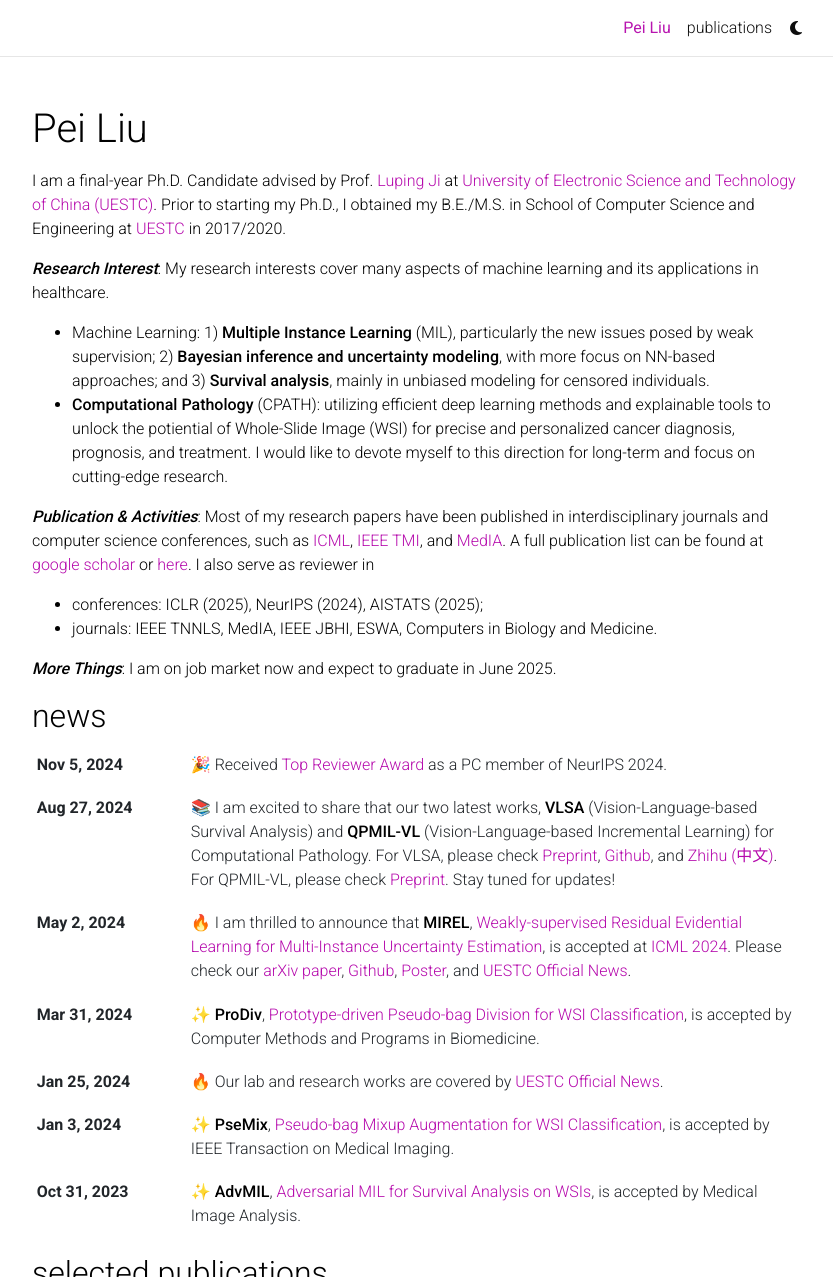
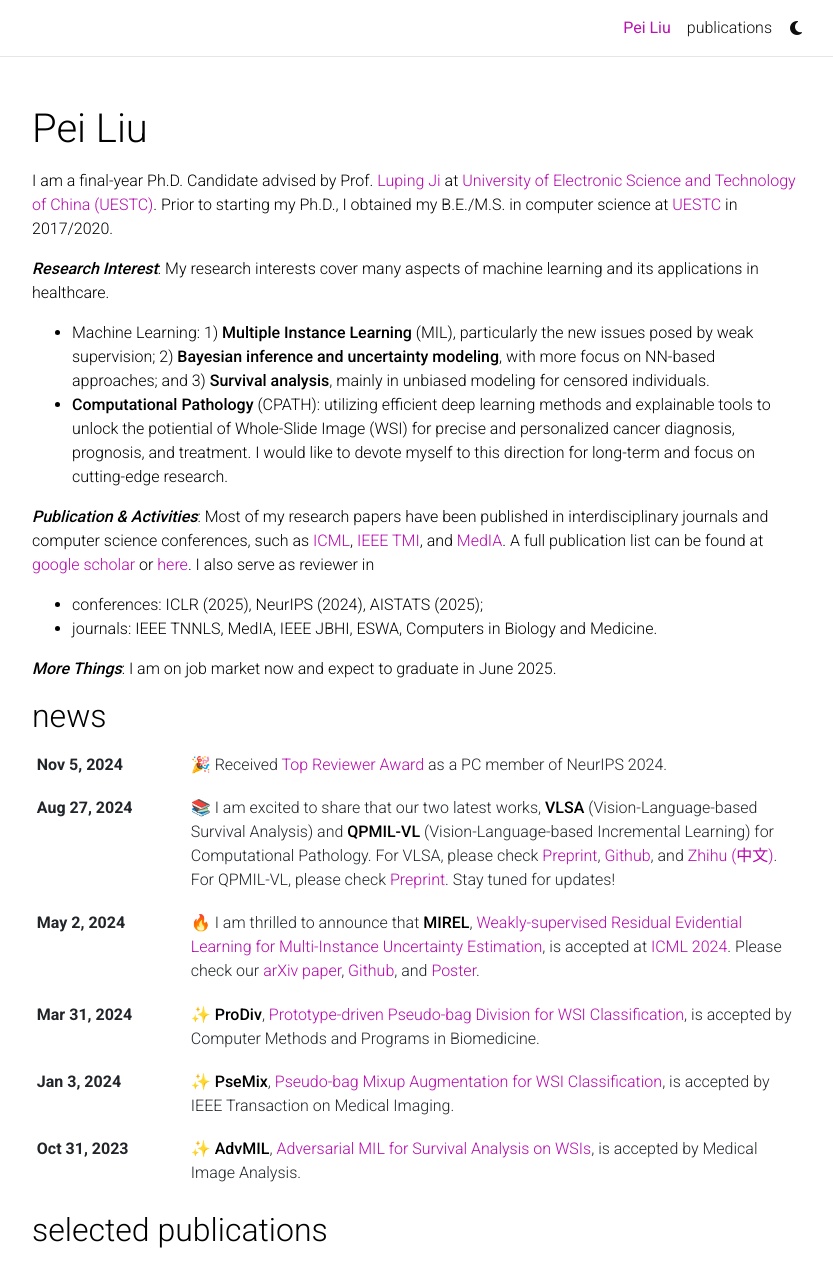
Before and after one commit to liupei101/liupei101.github.io, a Jekyll site: the page built from _pages/about.md, in a window 1280 px wide and 1400 px high, cut to the strip 0-1277 px from the top of the window. Shown: the whole strip, without its empty margins (223-1056 px from the left). Built offline with Jekyll 4.4.1, drawn with Linux system fonts in a browser that asks for light colours; emoji names are drawn with the system emoji font; some web fonts are replaced; comment, search, counter and statistics services are not loaded; a style sheet for code colours, icons or effects is not loaded.

```diff
--- a/_pages/about.md
+++ b/_pages/about.md
@@ -16,7 +16,7 @@ selected_papers: true # includes a list of papers marked as "selected={true}"
 social: true  # includes social icons at the bottom of the page
 ---
 
-I am a final-year Ph.D. Candidate advised by Prof. [Luping Ji](https://faculty.uestc.edu.cn/jiluping/zh_CN/index.htm) at [University of Electronic Science and Technology of China (UESTC)](https://en.uestc.edu.cn/). Prior to starting my Ph.D., I obtained my B.E./M.S. in School of Computer Science and Engineering at [UESTC](https://en.uestc.edu.cn/) in 2017/2020.
+I am a final-year Ph.D. Candidate advised by Prof. [Luping Ji](https://faculty.uestc.edu.cn/jiluping/zh_CN/index.htm) at [University of Electronic Science and Technology of China (UESTC)](https://en.uestc.edu.cn/). Prior to starting my Ph.D., I obtained my B.E./M.S. in computer science at [UESTC](https://en.uestc.edu.cn/) in 2017/2020.
 
 ***Research Interest***: My research interests cover many aspects of machine learning and its applications in healthcare.
 - Machine Learning: 1) **Multiple Instance Learning** (MIL), particularly the new issues posed by weak supervision; 2) **Bayesian inference and uncertainty modeling**, with more focus on NN-based approaches; and 3) **Survival analysis**, mainly in unbiased modeling for censored individuals.
```
Also changed, not shown: _news/announcement_2.md (deleted, +0 -8 lines), _news/announcement_5.md (+1 -1 lines).
